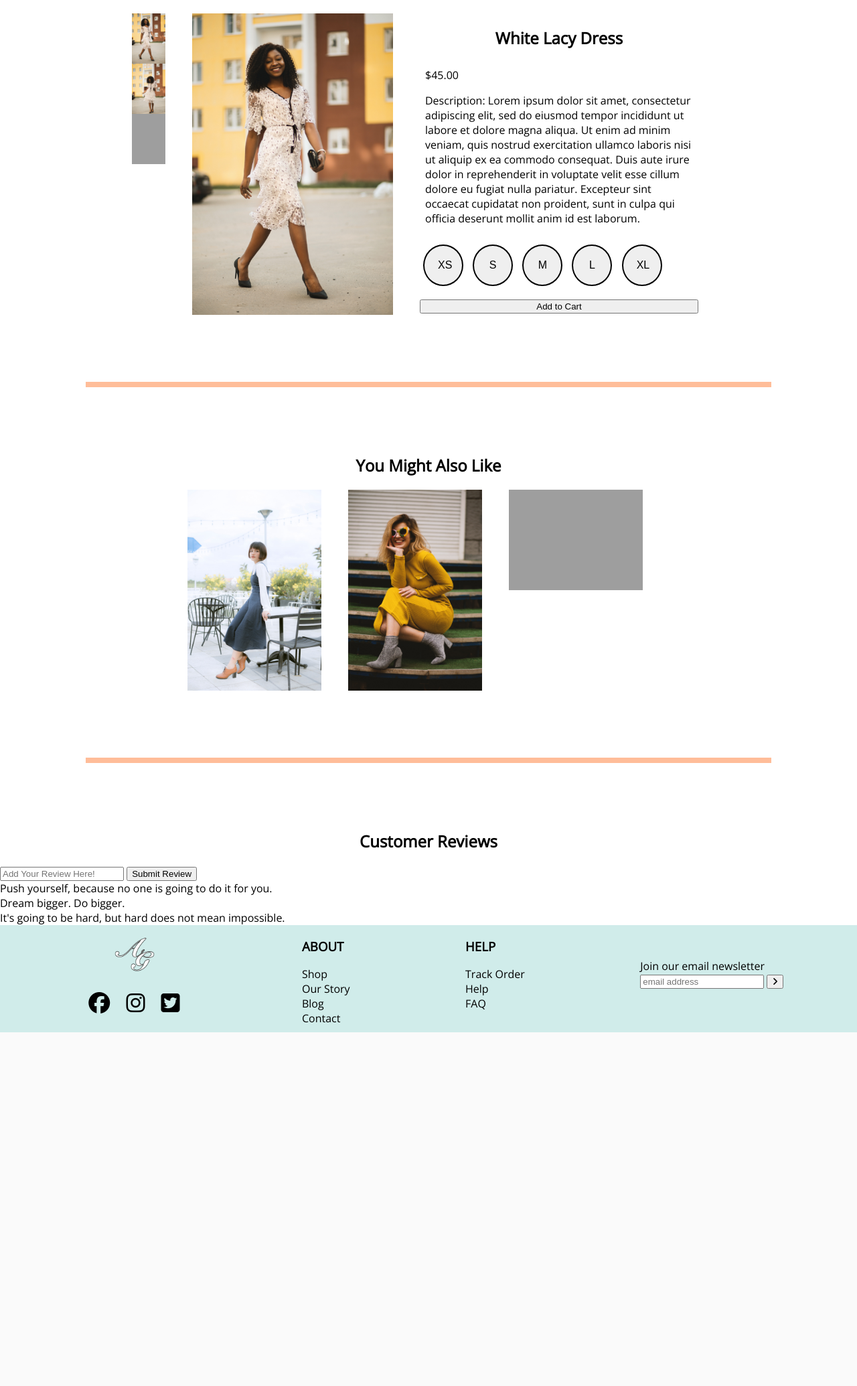
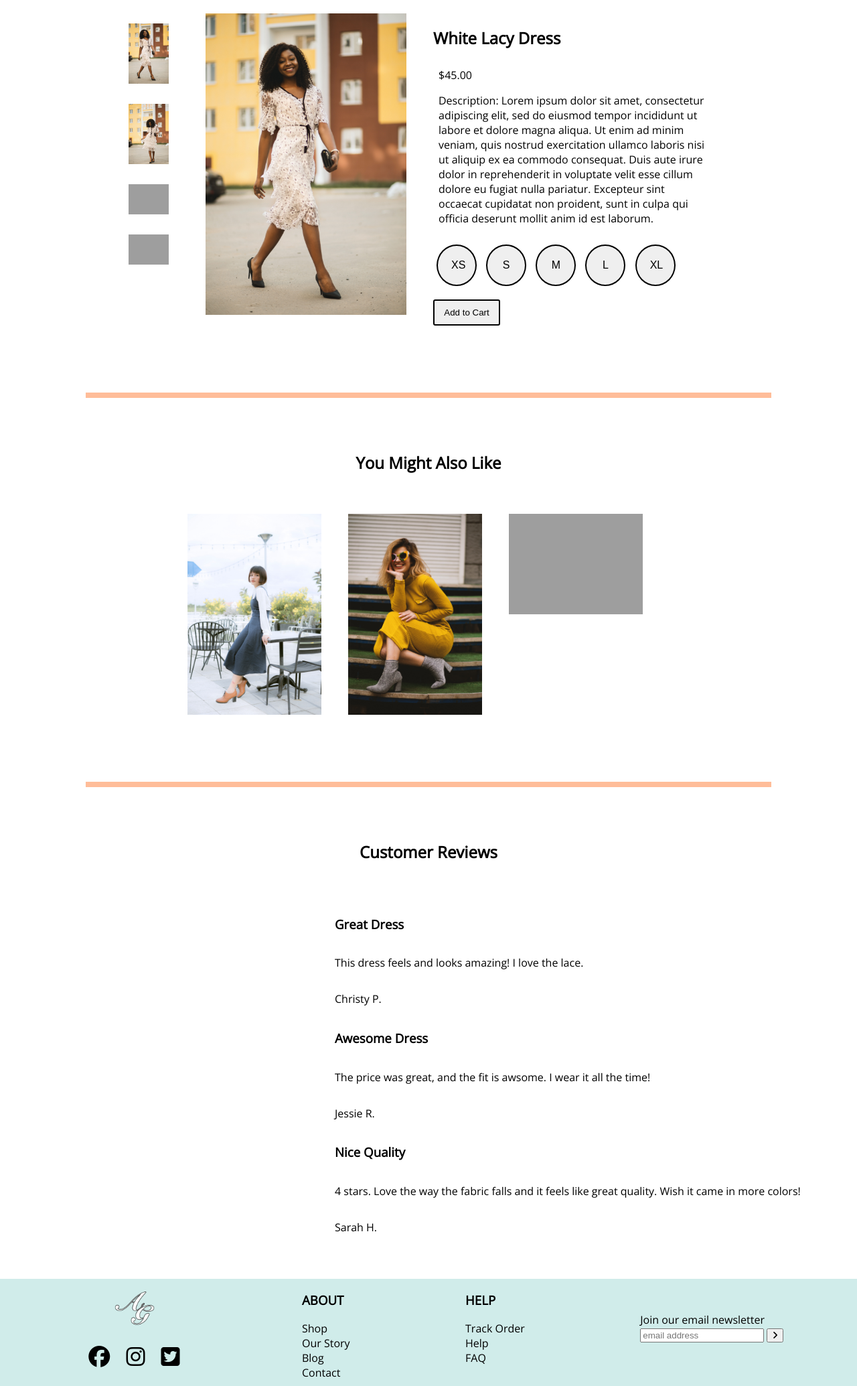
Before and after one commit to samcarlin/authenticgraceboutique, a PHP site: page /clothingitem.html in a window 1280 px wide. Shown: the part 100-2169 px from the top of the page at 67% size. Before the commit the page ends 1641 px from the top, so only its background shows below. Run offline with PHP 8.4, Linux system fonts and the light colour scheme; some libraries are stand-ins or nearby versions; grey boxes are pictures that could not be loaded.

Commit message:
styled product page

```diff
--- a/authenticgrace.css
+++ b/authenticgrace.css
@@ -70,7 +70,7 @@ hr {
     background-color:#FFBD99;
     border: 0 none;
     margin-top: 100px;
-    margin-bottom:100px;
+    margin-bottom:80px;
     }
 
 .container {
@@ -365,7 +365,8 @@ form {
 /* clothing item page css */
 
 .thumbnail {
-    width: 50px;
+    width: 60px;
+    margin: 15px;
 }
 
 .main-container {
@@ -398,11 +399,31 @@ form {
     width: 60px;
 }
 
-.btn-size:hover {
+.btn-size:hover, .btn-cart:hover {
     background-color: #D0ECEA;
+    cursor: pointer;
+}
+
+.btn-cart {
+    border: 2px solid black;
+    border-radius: 3px;
+    text-align: center;
+    padding: 10px;
+    width: 100px;
 }
 
 
-h2 {
+
+.heading {
     text-align: center;
+    margin-bottom: 60px;
 }
+.review-container {
+   margin-bottom: 50px;
+}
+.review {
+    display:flex;
+    flex-direction: column;
+    margin-left: 500px;
+
+}
--- a/clothingitem.html
+++ b/clothingitem.html
@@ -3,7 +3,7 @@
     <head>
             <meta charset="UTF-8">
             <meta http-equiv="X-UA-Compatible" content="IE=edge">
-            <meta name="viewport" content="width=device-width, initial-scale=1, maximum-scale=1, shrink-to-fit=no">
+            <meta name="viewport" content="width=device-width, initial-scale=1">
             <meta name="csrf-param" content="_csrf">
             <meta name="csrf-token" content="bg7tZYnGqSsafNURsz-nJmQdtqrg_VeH7O2HwQ0I0dfaExSmUlljAZtaFJvhEuALgPkudaWKmMKzs58juwZldQ==">
     <!--End of responsive screen -->
@@ -70,7 +70,8 @@
                     document.getElementById("size").style.backgroundColor = "#D0ECEA";
                 }
             </script> -->
-            <button class="cart">Add to Cart</button>
+
+            <button class="btn-cart">Add to Cart</button>
         </div>
     </div>
         <script>
@@ -81,7 +82,7 @@
 
         <hr>
 
-        <h2>You Might Also Like</h2>
+        <h2 class="heading">You Might Also Like</h2>
         <div class="main-container">
             <div class="clothes-col"><img src="assets/alt_dress_1.jpg" width="200px"/> </div>
             <div class="clothes-col"><img src="assets/alt_dress_2.jpg" width="200px" /></div>
@@ -91,16 +92,33 @@
         <hr>
 
         <div class="review-container">
-            <h2>Customer Reviews</h2>
+            <h2 class="heading">Customer Reviews</h2>
 
-            <form>
+            <!-- <form>
                 <input name="comment" type="text" maxlength="100" placeholder="Add Your Review Here!" aria-labelledby="submit-comment">
                 <button type="submit" id="submit-comment">Submit Review</button>
               </form>
 
               <section class="comments">
                 <ul id="comments"></ul>
-              </section>
+              </section> -->
+
+              <div class="review">
+                  <h3>Great Dress</h3>
+                  <p>This dress feels and looks amazing! I love the lace.</p>
+                  <p>Christy P.</p>
+              </div>
+              <div class="review">
+                  <h3>Awesome Dress</h3>
+                  <p>The price was great, and the fit is awsome. I wear it all the time!</p>
+                  <p>Jessie R.</p>
+              </div>
+              <div class="review">
+                  <h3>Nice Quality</h3>
+                  <p>4 stars. Love the way the fabric falls and it feels like great quality. Wish it came in more colors!</p>
+                  <p>Sarah H.</p>
+              </div>
+
         </div>
 
 
```
